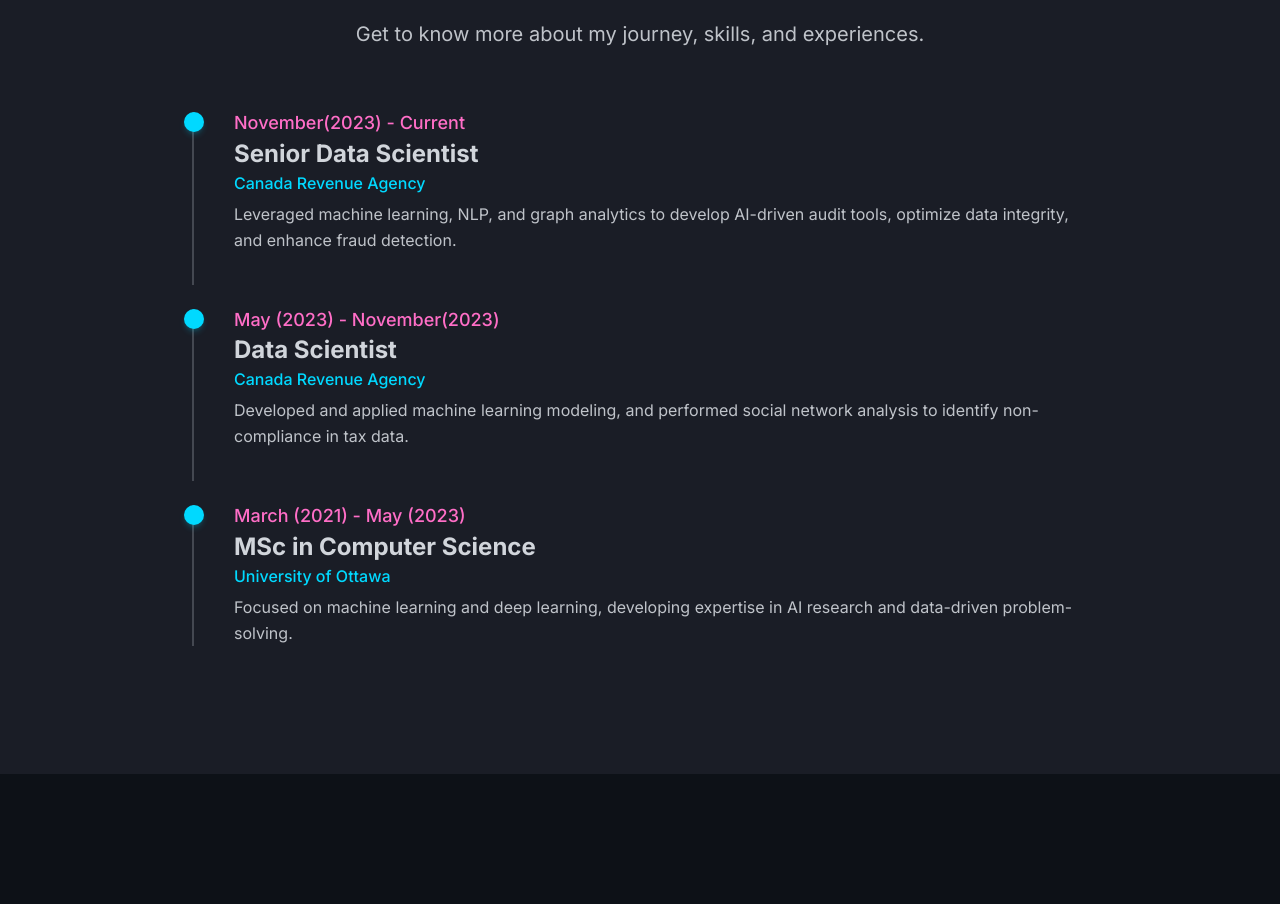
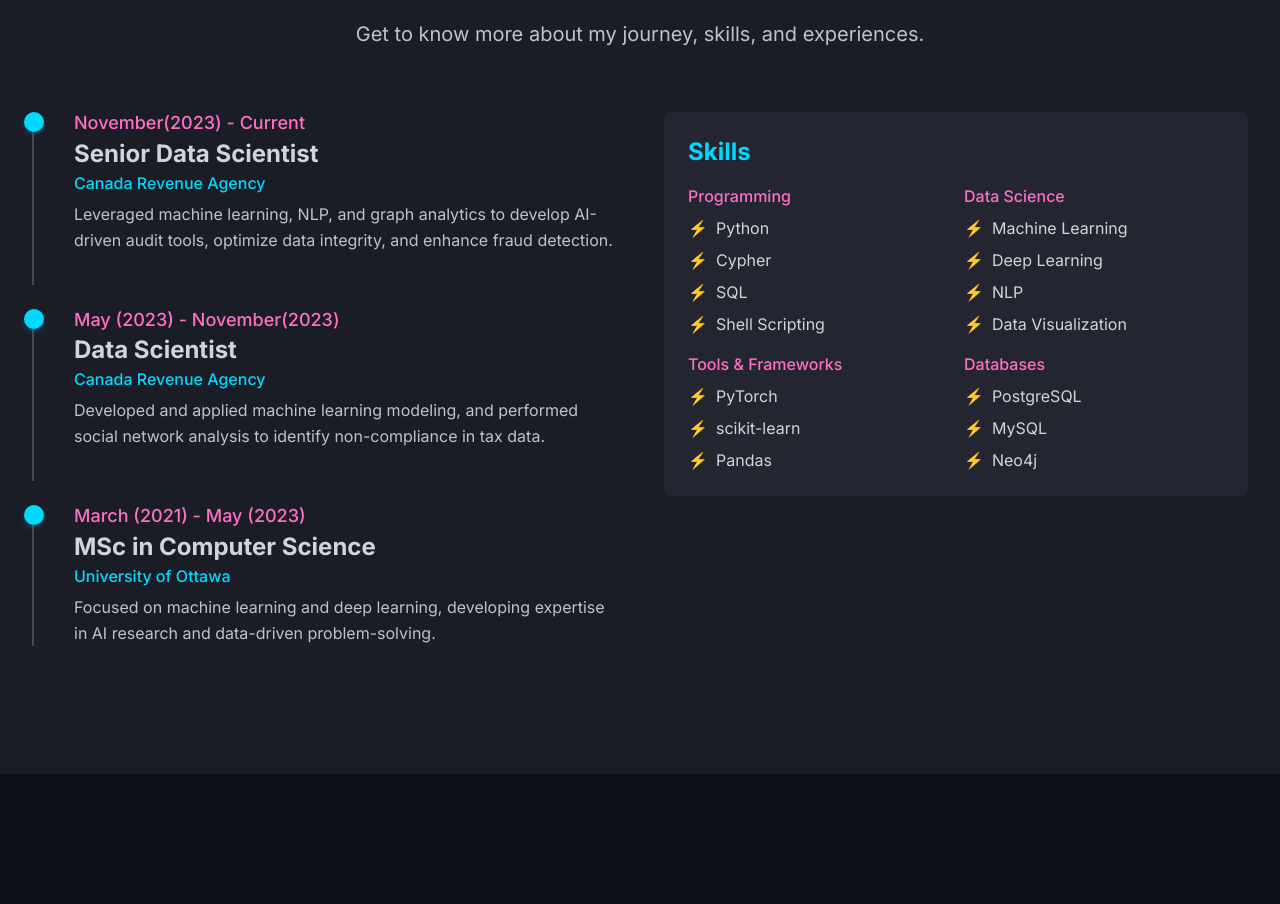
Before and after one commit to neel6762/portfolio, a Next.js app: page / in a window 1280 px wide. Shown: the part 972-1876 px from the top of the page. Built offline with nearby package versions, Linux system fonts and the light colour scheme.

Commit message:
Updated: - split the about me section to have 2 columns

```diff
--- a/src/app/page.tsx
+++ b/src/app/page.tsx
@@ -262,11 +262,14 @@ export default function Home() {
             </p>
           </motion.div>
 
-          {/* Timeline Section */}
+          {/* Two Column Layout */}
+          <div className="flex flex-col lg:flex-row gap-12">
+            {/* Column 1: Timeline Section */}
             <motion.div
               initial={{ opacity: 0, y: 30 }}
               animate={aboutInView ? { opacity: 1, y: 0 } : {}}
               transition={{ duration: 0.6 }}
+              className="lg:w-1/2"
             >
               <div className="max-w-4xl mx-auto relative">
                 <div className="space-y-6">
@@ -288,6 +291,34 @@ export default function Home() {
                 </div>
               </div>
             </motion.div>
+
+            {/* Column 2: Additional Info */}
+            <motion.div
+              initial={{ opacity: 0, y: 30 }}
+              animate={aboutInView ? { opacity: 1, y: 0 } : {}}
+              transition={{ duration: 0.6, delay: 0.2 }}
+              className="lg:w-1/2"
+            >
+              <div className="bg-[#232631] rounded-lg p-6 mb-6">
+                <h3 className="text-2xl font-bold text-[#00D9FF] mb-4 font-heading">{siteText.about.skills.heading}</h3>
+                <div className="grid grid-cols-2 gap-4">
+                  {siteText.about.skills.categories.map((category, index) => (
+                    <div key={index}>
+                      <h4 className="text-[#FF6EC7] font-medium mb-2 font-subheading">{category.name}</h4>
+                      <ul className="space-y-2">
+                        {category.items.map((item, itemIndex) => (
+                          <li key={itemIndex} className="flex items-center">
+                            <span className="mr-2">⚡</span> {item}
+                          </li>
+                        ))}
+                      </ul>
+                    </div>
+                  ))}
+                </div>
+              </div>
+
+            </motion.div>
+          </div>
         </div>
       </section>
 
--- a/src/data/siteText.json
+++ b/src/data/siteText.json
@@ -55,6 +55,44 @@
           "description": "Focused on machine learning and deep learning, developing expertise in AI research and data-driven problem-solving."
         }
       ]
+    },
+    "skills": {
+      "heading": "Skills",
+      "categories": [
+        {
+          "name": "Programming",
+          "items": ["Python", "Cypher", "SQL", "Shell Scripting"]
+        },
+        {
+          "name": "Data Science",
+          "items": ["Machine Learning", "Deep Learning", "NLP", "Data Visualization"]
+        },
+        {
+          "name": "Tools & Frameworks",
+          "items": ["PyTorch", "scikit-learn", "Pandas"]
+        },
+        {
+          "name": "Databases",
+          "items": ["PostgreSQL", "MySQL", "Neo4j"]
+        }
+      ]
+    },
+    "education": {
+      "heading": "Education",
+      "degrees": [
+        {
+          "period": "2019 - 2021",
+          "degree": "MSc in Computer Science",
+          "institution": "University of Ottawa",
+          "description": "Specialized in Machine Learning and AI"
+        },
+        {
+          "period": "2015 - 2019",
+          "degree": "BSc in Mathematics",
+          "institution": "University of Waterloo",
+          "description": "Focus on Applied Mathematics and Statistics"
+        }
+      ]
     }
   },
   "projects": {
```
Lines whose indentation alone changed are shown as unchanged.
